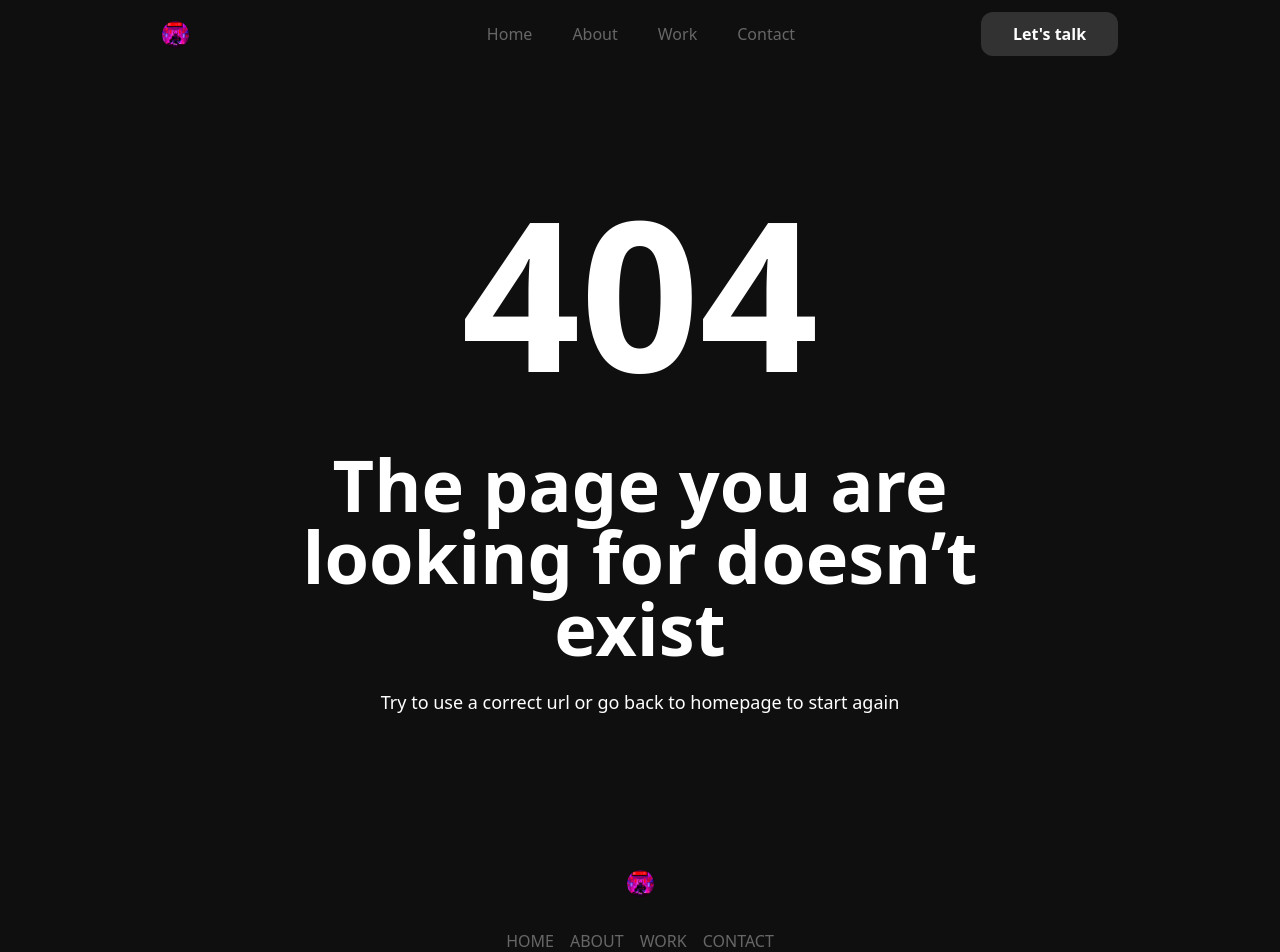
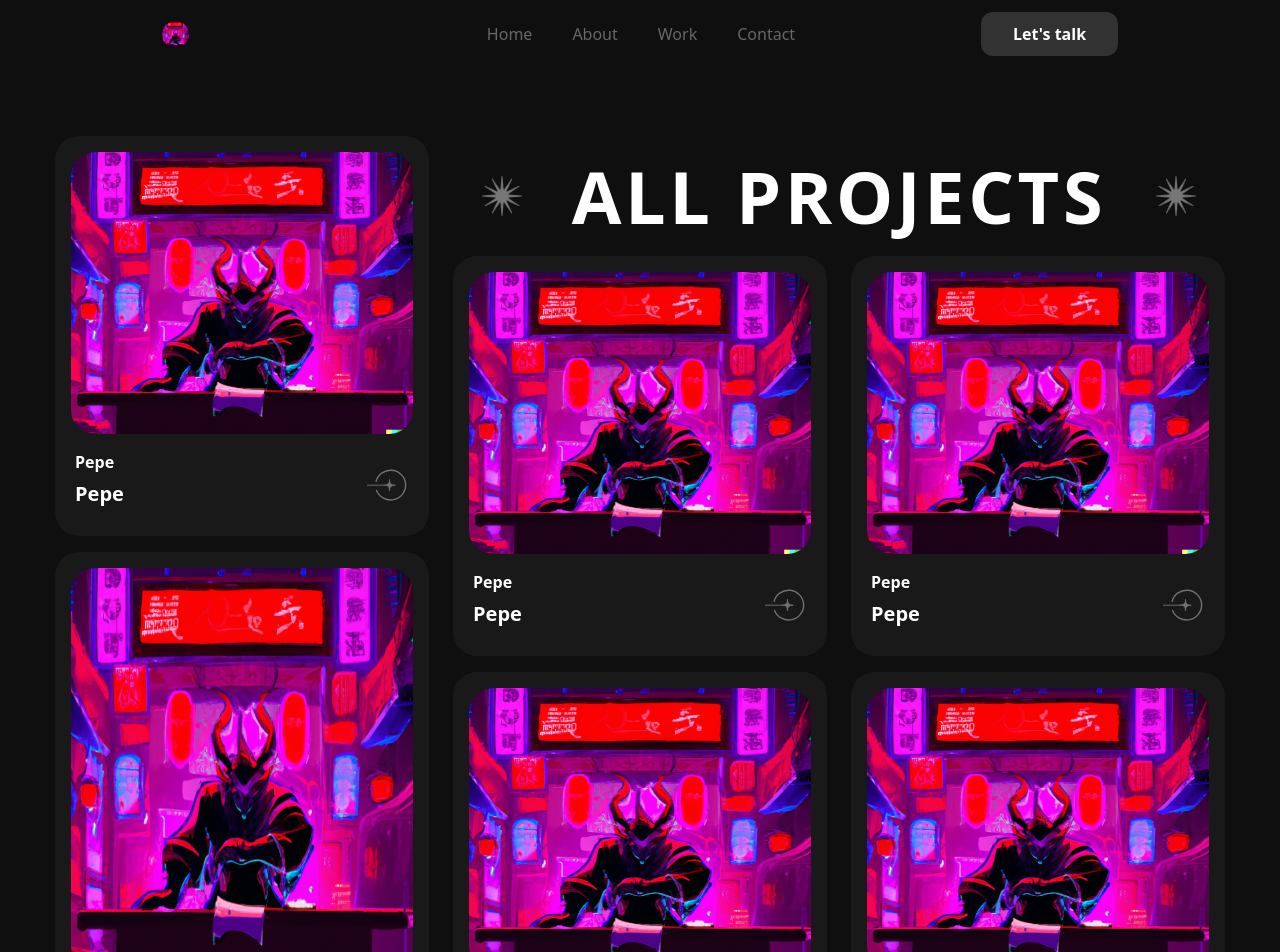
Before and after one commit to 0xukhezo/Ukhezo-web, a Next.js app: page /works in a window 1280 px wide. Before the commit this address had no page. Shown: the top 952 px of the page. Built offline with nearby package versions, Linux system fonts and the light colour scheme.

Commit message:
feat(work): works page hardcode

```diff
--- a/src/components/Cards/Home/AboutCard.tsx
+++ b/src/components/Cards/Home/AboutCard.tsx
@@ -10,7 +10,7 @@ export default function AboutCard() {
   return (
     <Link href="/about">
       <div
-        className="rounded-3xl bg-gradient-to-br from-[#3f3f3f] to-[#141414] flex"
+        className="rounded-3xl bg-gradient-to-tl from-[#3f3f3f] to-[#141414] flex"
         onMouseEnter={() => setIsHovered(true)}
         onMouseLeave={() => setIsHovered(false)}
       >
--- a/src/components/Cards/Home/ExperienceCard.tsx
+++ b/src/components/Cards/Home/ExperienceCard.tsx
@@ -2,7 +2,7 @@ import React from "react"
 
 export default function ExperienceCard() {
   return (
-    <div className="rounded-3xl bg-gradient-to-r from-[#1f1f1f] to-[#141414] flex p-4 h-full gap-x-[16px]">
+    <div className="rounded-3xl bg-gradient-to-l from-[#1f1f1f] to-[#141414] flex p-4 h-full gap-x-[16px]">
       <div className="rounded-3xl bg-gradient-to-b from-[#3f3f3f] to-[#141414] flex flex-col text-center p-2.5 justify-around w-1/3">
         <h1 className="font-semibold text-3xl">03</h1>
         <h2 className="font-semibold">
--- a/src/components/Cards/Home/ServicesCard.tsx
+++ b/src/components/Cards/Home/ServicesCard.tsx
@@ -10,7 +10,7 @@ export default function ServicesCard() {
   return (
     <Link href="/services">
       <div
-        className="rounded-3xl bg-[#212121] flex justify-around h-full"
+        className="rounded-3xl bg-[#323232] flex justify-around h-full"
         onMouseEnter={() => setIsHovered(true)}
         onMouseLeave={() => setIsHovered(false)}
       >
--- a/src/components/Cards/Home/WorkTogetherCard.tsx
+++ b/src/components/Cards/Home/WorkTogetherCard.tsx
@@ -11,7 +11,7 @@ export default function HomeWorkTogetherCard() {
   return (
     <Link href="/contact">
       <div
-        className="rounded-3xl bg-gradient-to-tl from-[#3f3f3f] to-[#141414]  h-full"
+        className="rounded-3xl bg-gradient-to-br from-[#3f3f3f] to-[#141414]  h-full"
         onMouseEnter={() => setIsHovered(true)}
         onMouseLeave={() => setIsHovered(false)}
       >
--- /dev/null
+++ b/src/components/Cards/Work/ProjectCard.tsx
@@ -0,0 +1,54 @@
+import { useState } from "react"
+import Image from "next/image"
+import Link from "next/link"
+
+import Star from "../../../../public/Star.svg"
+
+type ProjectCardProps = {
+  href: string
+  image: string
+  long: boolean
+  description: string
+  title: string
+}
+
+export default function ProjectCard({ href, image, long, description, title }: ProjectCardProps) {
+  const [isHovered, setIsHovered] = useState(false)
+  return (
+    <Link href={`/projects/${href}`}>
+      <div
+        className={"rounded-3xl  bg-[#191919] flex h-full"}
+        onMouseEnter={() => setIsHovered(true)}
+        onMouseLeave={() => setIsHovered(false)}
+      >
+        <div className="flex flex-col items-center w-full  py-4 h-full justify-between">
+          <Image
+            height={282}
+            width={342}
+            src={image}
+            alt="Alvaro Teran Image"
+            className={`rounded-3xl h-full ${long ? "" : "max-h-[282px]"}`}
+          />
+
+          <div className="relative flex w-full justify-start items-center mt-4 px-5">
+            <div>
+              <h2 className="mb-1.5 font-semibold">{description}</h2>
+              <h1 className="mb-3 font-semibold text-xl">{title}</h1>{" "}
+            </div>
+
+            <Image
+              height={46}
+              width={42}
+              src={Star.src}
+              id="star"
+              alt="Alvaro Teran Image"
+              className={`absolute right-5 ${
+                isHovered ? "opacity-100" : "opacity-40"
+              } transition-opacity duration-300`}
+            />
+          </div>
+        </div>
+      </div>
+    </Link>
+  )
+}
--- a/src/components/Sections/Home.tsx
+++ b/src/components/Sections/Home.tsx
@@ -9,8 +9,8 @@ import ExperienceCard from "../Cards/Home/ExperienceCard"
 
 export default function Home() {
   return (
-    <main className="grid gap-y-[24px]">
-      <div className="grid grid-cols-4 grid-rows-4 gap-[24px]">
+    <main className="grid gap-y-[16px]">
+      <div className="grid grid-cols-4 grid-rows-4 gap-[16px]">
         <div className="col-span-2 row-span-4 ">
           <AboutCard />
         </div>
@@ -23,7 +23,7 @@ export default function Home() {
             h1={"Credentials"}
             h2={"MORE ABOUT ME"}
             href="/credentials"
-            classNameMain="rounded-3xl bg-gradient-to-b from-[#3f3f3f] to-[#141414] flex"
+            classNameMain="rounded-3xl bg-gradient-to-t from-[#3f3f3f] to-[#141414] flex"
           />
         </div>
         <div className="row-span-3">
@@ -32,17 +32,17 @@ export default function Home() {
             h1={"Projects"}
             h2={"SHOWCASE"}
             href="/works"
-            classNameMain="rounded-3xl bg-gradient-to-b from-[#3f3f3f] to-[#141414] flex"
+            classNameMain="rounded-3xl bg-gradient-to-t from-[#3f3f3f] to-[#141414] flex"
           />
         </div>
       </div>{" "}
-      <div className="grid grid-cols-4 gap-[24px] min-h-[240px]">
+      <div className="grid grid-cols-4 gap-[16px] min-h-[240px]">
         <SquareCard
           image={Logo.src}
           h1={"Credentials"}
           h2={"MORE ABOUT ME"}
           href="/credentials"
-          classNameMain="rounded-3xl bg-gradient-to-r from-[#3f3f3f] to-[#141414] flex h-full justify-between"
+          classNameMain="rounded-3xl bg-gradient-to-l from-[#3f3f3f] to-[#141414] flex h-full justify-between"
         />
 
         <div className="col-span-2 ">
@@ -53,10 +53,10 @@ export default function Home() {
           h1={"Projects"}
           h2={"SHOWCASE"}
           href="/contact"
-          classNameMain="rounded-3xl bg-gradient-to-l from-[#3f3f3f] to-[#141414] flex h-full"
+          classNameMain="rounded-3xl bg-gradient-to-r from-[#3f3f3f] to-[#141414] flex h-full"
         />
       </div>{" "}
-      <div className="grid grid-cols-4 grid-rows-3 gap-[24px]">
+      <div className="grid grid-cols-4 grid-rows-3 gap-[16px]">
         <div className="col-span-2 row-span-3">
           <ExperienceCard />
         </div>
--- a/src/components/Sections/Work.tsx
+++ b/src/components/Sections/Work.tsx
@@ -1,5 +1,88 @@
 import React from "react"
+import ProjectCard from "../Cards/Work/ProjectCard"
+
+import Image from "next/image"
+import SeparatorImage from "../../../public/Separator.png"
+import Logo from "../../../public/Logo.png"
 
 export default function Work() {
-  return <div>Work</div>
+  return (
+    <main className="">
+      <div className="grid grid-cols-6 grid-rows-5 gap-x-[24px]">
+        <div className="row-start-1 row-end-3 col-start-1 col-end-3">
+          <ProjectCard
+            href={"Pepe"}
+            image={Logo.src}
+            long={false}
+            description={"Pepe"}
+            title={"Pepe"}
+          />
+        </div>{" "}
+        <div className="row-start-3 row-end-6 col-span-2 mt-4 mb-16">
+          <ProjectCard
+            href={"Pepe"}
+            image={Logo.src}
+            long={true}
+            description={"Pepe"}
+            title={"Pepe"}
+          />
+        </div>{" "}
+        <div className="row-start-1 row-end-2 col-start-3 col-end-7 flex w-full justify-around items-center -mt-20">
+          <Image
+            src={SeparatorImage}
+            alt="Separator"
+            width={40}
+            height={40}
+            className="mx-2"
+            loading="eager"
+          />
+          <span className="text-7xl font-semibold tracking-wider">ALL PROJECTS</span>
+          <Image
+            src={SeparatorImage}
+            alt="Separator"
+            width={40}
+            height={40}
+            className="mx-2"
+            loading="eager"
+          />
+        </div>
+        <div className="col-span-2 row-start-2 row-end-4 -mt-20 mb-20">
+          <ProjectCard
+            href={"Pepe"}
+            image={Logo.src}
+            long={false}
+            description={"Pepe"}
+            title={"Pepe"}
+          />
+        </div>
+        <div className="col-span-2 row-start-4 row-end-6 -mt-16 mb-16">
+          <ProjectCard
+            href={"Pepe"}
+            image={Logo.src}
+            long={false}
+            description={"Pepe"}
+            title={"Pepe"}
+          />
+        </div>
+        <div className="col-span-2 row-start-2 row-end-4 -mt-20 mb-20">
+          <ProjectCard
+            href={"Pepe"}
+            image={Logo.src}
+            long={false}
+            description={"Pepe"}
+            title={"Pepe"}
+          />
+        </div>
+        <div className="col-span-2 row-start-4 row-end-6 -mt-16 mb-16">
+          <ProjectCard
+            href={"Pepe"}
+            image={Logo.src}
+            long={false}
+            description={"Pepe"}
+            title={"Pepe"}
+          />
+        </div>
+      </div>
+    </main>
+  )
 }
```
Also changed, not shown: src/pages/works.tsx (renamed from src/pages/work.tsx).
